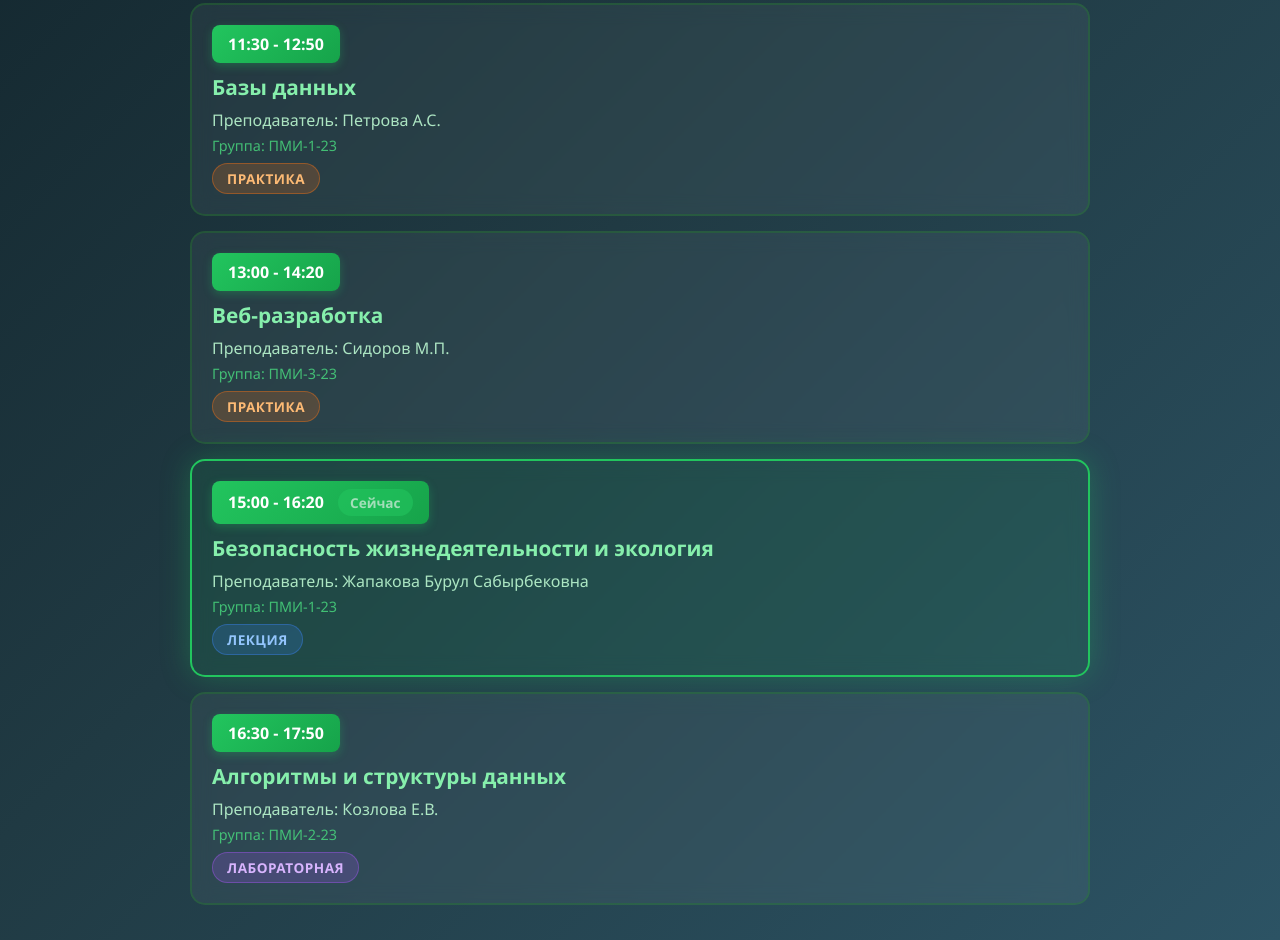
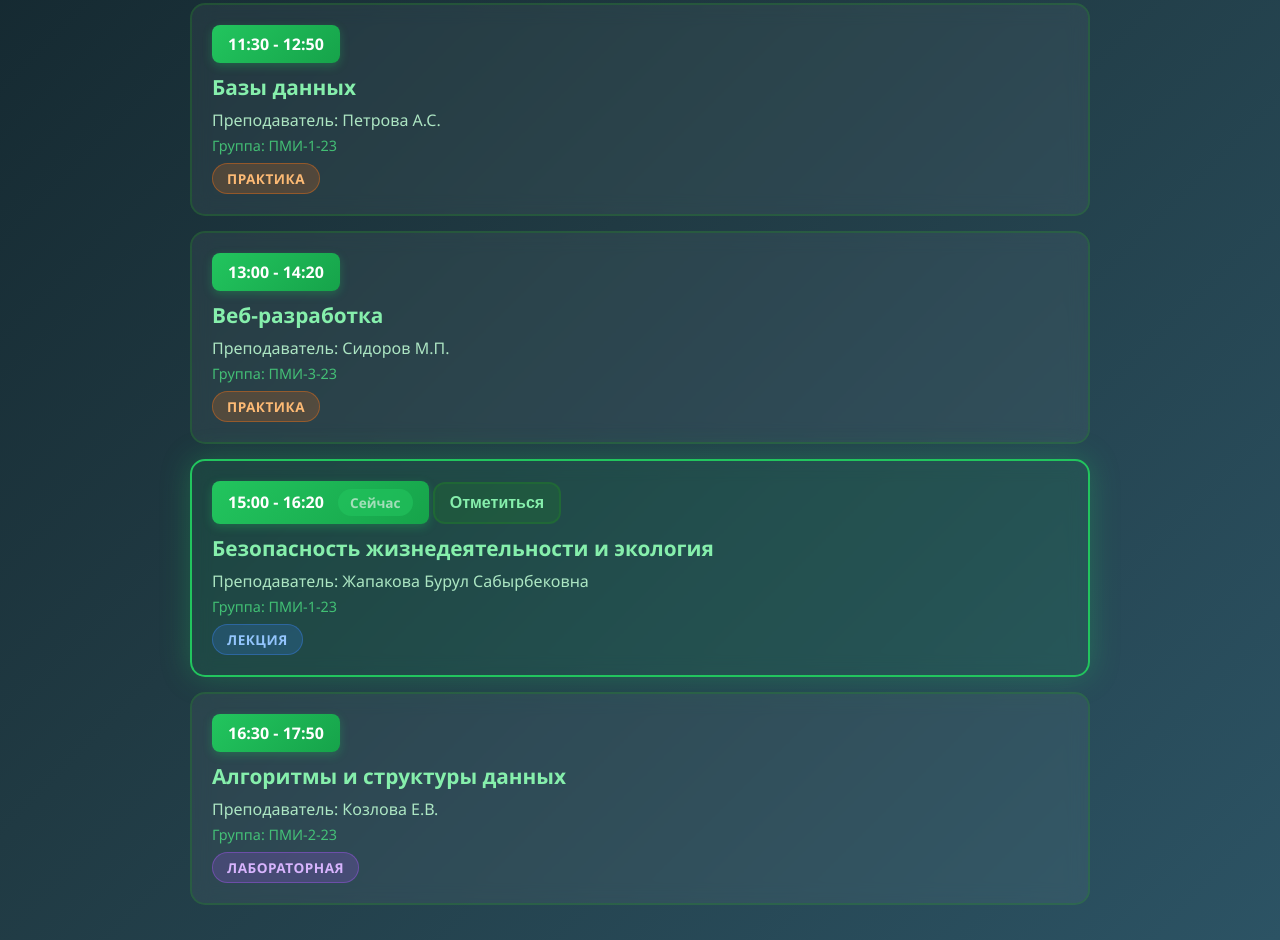
Before and after one commit to BakuEmilov/map-univer, a plain HTML site: page index.html in a window 1280 px wide. Shown: the part 536-1476 px from the top of the page. Drawn offline with Linux system fonts and the light colour scheme.

Commit message:
added button

```diff
--- a/index.html
+++ b/index.html
@@ -266,6 +266,24 @@
         font-size: 1.2rem;
       }
 
+      .button {
+        padding: 10px 15px;
+        background: rgba(34, 139, 34, 0.2);
+        border: 2px solid rgba(34, 139, 34, 0.3);
+        border-radius: 12px;
+        color: #86efac;
+        font-size: 1rem;
+        font-weight: 600;
+        cursor: pointer;
+        transition: all 0.3s ease;
+      }
+
+      .button:hover {
+        background: rgba(34, 139, 34, 0.3);
+        transform: translateY(-2px);
+        box-shadow: 0 5px 15px rgba(34, 139, 34, 0.3);
+      }
+
       /* Responsive */
       @media (max-width: 600px) {
         .room-number {
@@ -346,6 +364,9 @@
           <div class="time">
             15:00 - 16:20 <span class="current-label">Сейчас</span>
           </div>
+
+          <button class="button">Отметиться</button>
+
           <div class="subject">Безопасность жизнедеятельности и экология</div>
           <div class="teacher">Преподаватель: Жапакова Бурул Сабырбековна</div>
           <div class="group">Группа: ПМИ-1-23</div>
```
